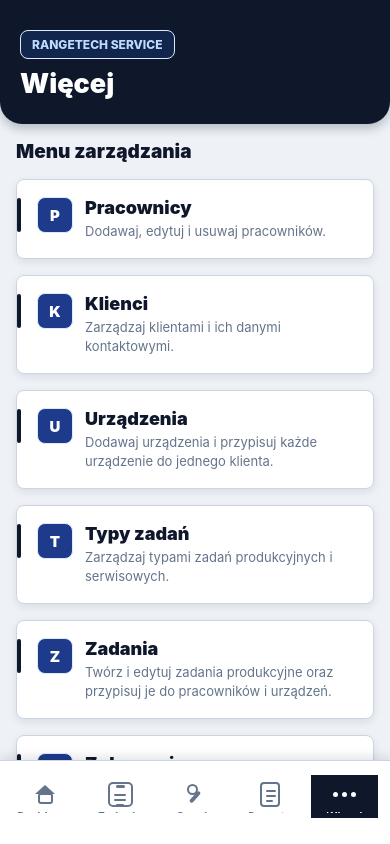
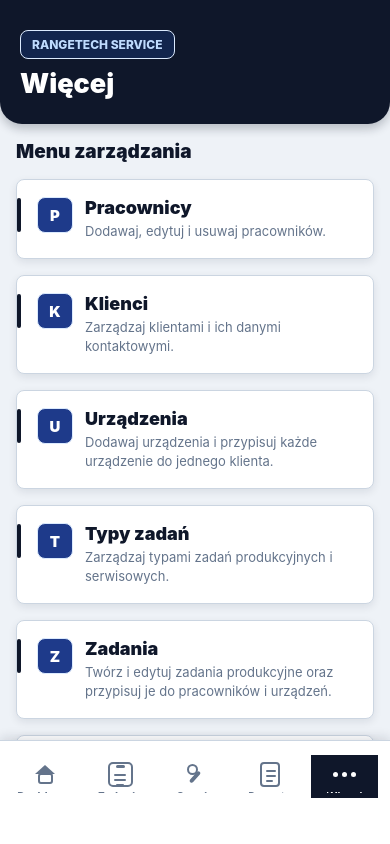
Before and after one commit to goslawen/RangeTechApp, a React Native app in the folder mobile/: screen /More in a window 390 px wide. Built offline with nearby package versions, Linux system fonts and the light colour scheme; no server answers.

Commit message:
Increase mobile tab bar safe spacing

```diff
--- a/mobile/src/navigation/AppNavigator.tsx
+++ b/mobile/src/navigation/AppNavigator.tsx
@@ -47,8 +47,8 @@ function MainTabs() {
           borderTopColor: colors.border,
           borderTopWidth: 1,
           elevation: 12,
-          height: 84,
-          paddingBottom: 20,
+          height: 104,
+          paddingBottom: 40,
           paddingHorizontal: 8,
           paddingTop: 8,
           shadowColor: colors.header,
```
